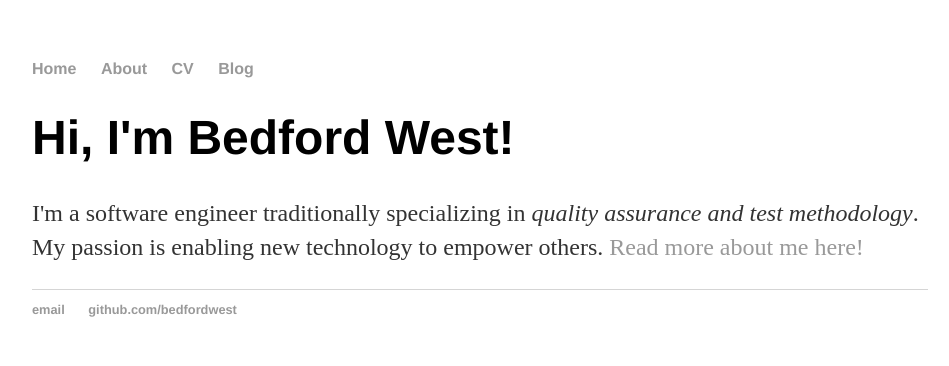
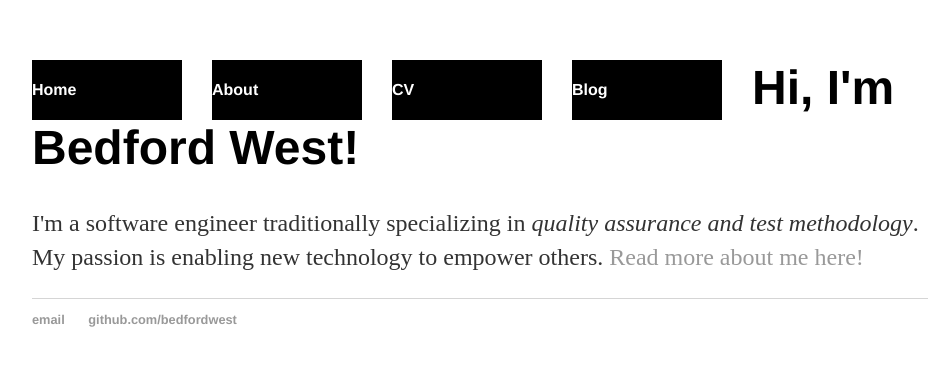
Before and after one commit to BedfordWest/bedfordwest.github.io, a Jekyll site: the page built from index.html, in a window 1280 px wide. Shown: the top 366 px of the page, without its empty margins (160-1109 px from the left). Built offline with Jekyll 4.4.1, drawn with Linux system fonts in a browser that asks for light colours.

Commit message:
feat(nav): Styled nav to buttons

```diff
--- a/_layouts/default.html
+++ b/_layouts/default.html
@@ -7,7 +7,7 @@
 		</head>
 		<body>
 			<nav>
-	    		<ul>
+	    		<ul id="nav_buttons">
 	        		<li><a href="/">Home</a></li>
 		        	<li><a href="/about">About</a></li>
 	        		<li><a href="/cv">CV</a></li>
--- a/css/main.css
+++ b/css/main.css
@@ -46,3 +46,24 @@ ul.posts li {
     height: 100%;
     width: 100%;
 }
+
+#nav_buttons li {
+    float: left;
+    test-align: center;
+    background-color: #000000;
+    margin-right: 30px;
+    width: 150px;
+    line-height: 60px;
+}
+
+#nav_buttons li a {
+    text-decoration: none;
+    color: #FFFFFF;
+    display: block;
+}
+
+#nav_buttons li a:hover {
+    text-decoration: none;
+    color: #000000;
+    background-color: #33B5E5;
+}
```
Also changed, not shown: 1 other file.
